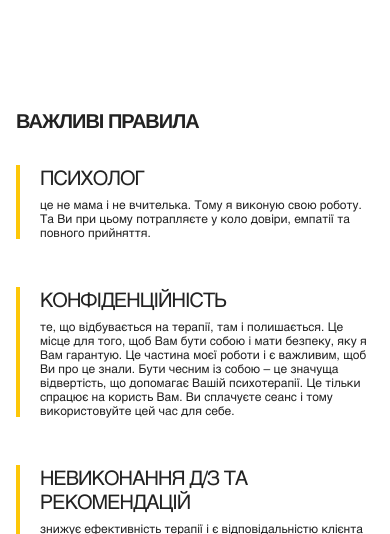
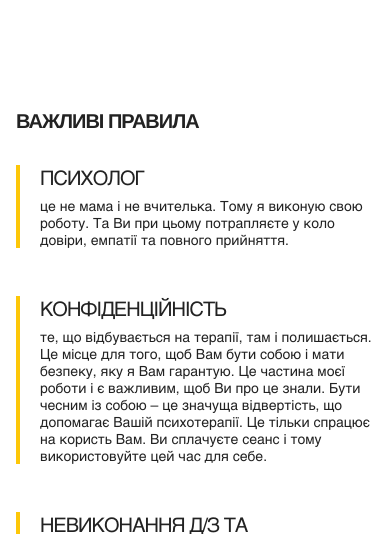
Before and after one commit to TrotskyuYurii/annaHai, a PHP site: page / in a window 390 px wide. Shown: the part 5966-6500 px from the top of the page. Run offline with PHP 8.4, Linux system fonts and the light colour scheme; some libraries are stand-ins or nearby versions.

Commit message:
fix: increase font size for generalRules_list_item for improved readability

```diff
--- a/css/styles.css
+++ b/css/styles.css
@@ -758,7 +758,7 @@ body {
 
   .generalRules_list_item p {
     color: var(--main-color1);
-    font-size: 12px;
+    font-size: 14px;
     font-style: normal;
     font-weight: 400;
     line-height: normal;
```
Also changed, not shown: index.html (+8 -6 lines).
